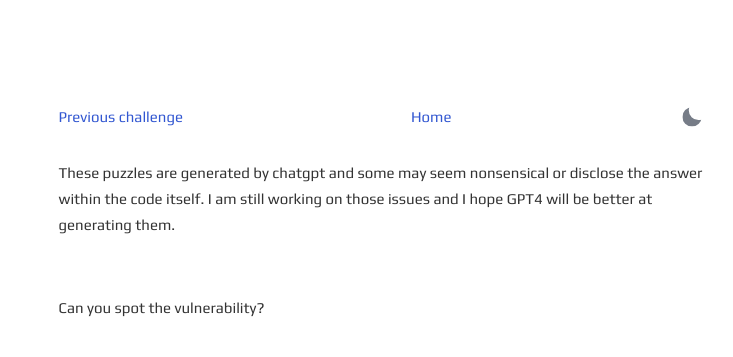
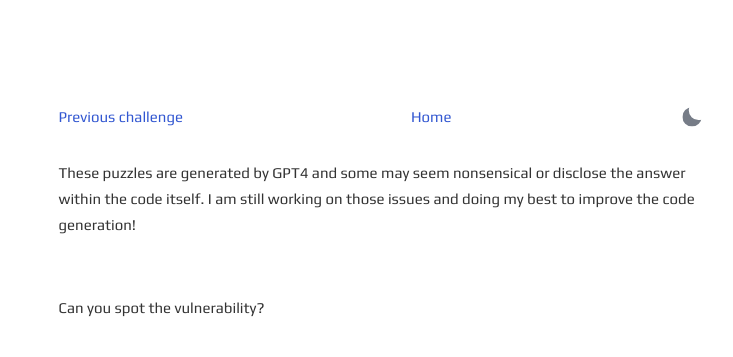
Before and after one commit to robsware/robsware.github.io, a Jekyll site: the page built from challenges/dailyappsec.html, in a window 1280 px wide. Shown: the top 357 px of the page, without its empty margins (259-992 px from the left). Built offline with Jekyll 4.4.1, drawn with Linux system fonts in a browser that asks for light colours.

Commit message:
Update dailyappsec.html

```diff
--- a/challenges/dailyappsec.html
+++ b/challenges/dailyappsec.html
@@ -11,7 +11,7 @@ layout: page
       </button>
     </div>
   </section>
-<p>These puzzles are generated by chatgpt and some may seem nonsensical or disclose the answer within the code itself. I am still working on those issues and I hope GPT4 will be better at generating them.</p>
+<p>These puzzles are generated by GPT4 and some may seem nonsensical or disclose the answer within the code itself. I am still working on those issues and doing my best to improve the code generation!</p>
 <br><p>Can you spot the vulnerability?</p>
 <br>
 {% highlight html %}javascript
```
